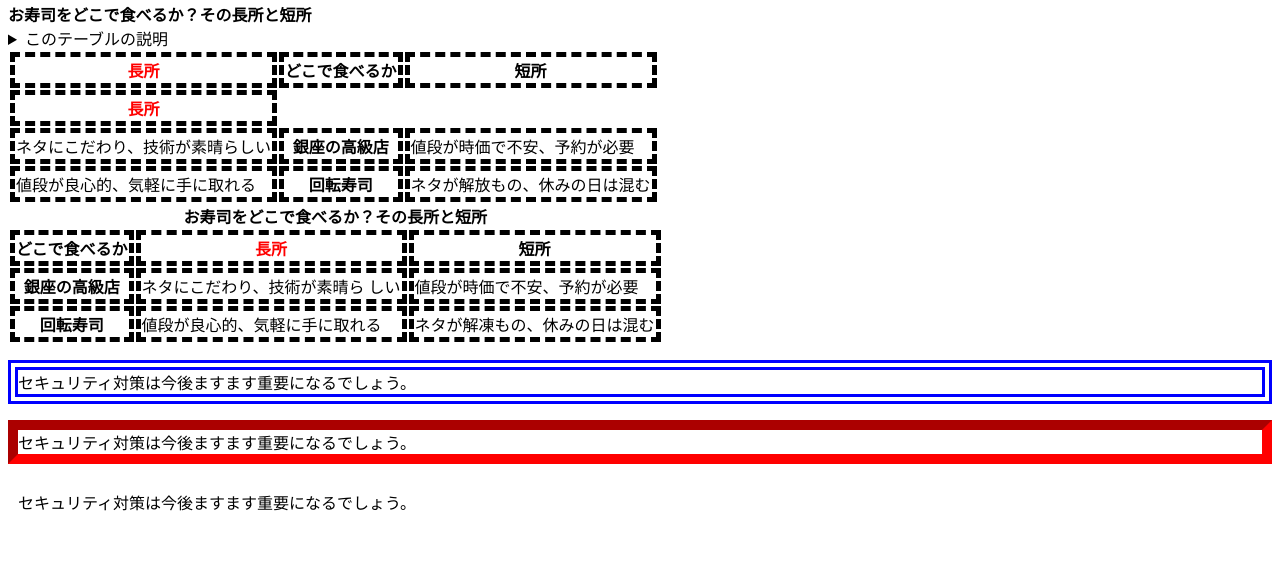
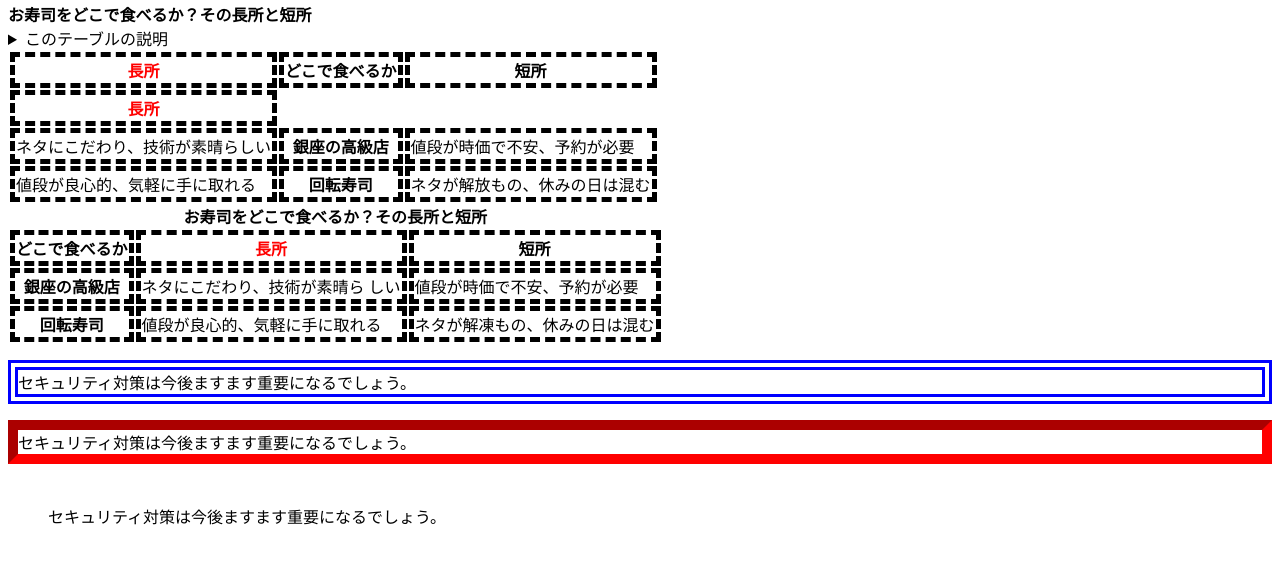
Before and after one commit to zm26409/hello-world-, a plain HTML site: page index.html in a window 1280 px wide. Shown: the part 87-650 px from the top of the page. Drawn offline with Linux system fonts and the light colour scheme.

Commit message:
Fix margin and border properties in sample3 class

```diff
--- a/mystyle.css
+++ b/mystyle.css
@@ -3,4 +3,4 @@ th,td{border:dashed thick black;}
 th.important{color:red;}
 p.sample1{border: double 10px #0000ff;}
 p.sample2{border: inset 10px #ff0000;}
-p.sample3{margin:30px30px;padding:10px;boeder:mediumsolid#ff00ff;}
+p.sample3{margin:30px 30px;padding:10px;border:mediumsolid#ff00ff;}
```
